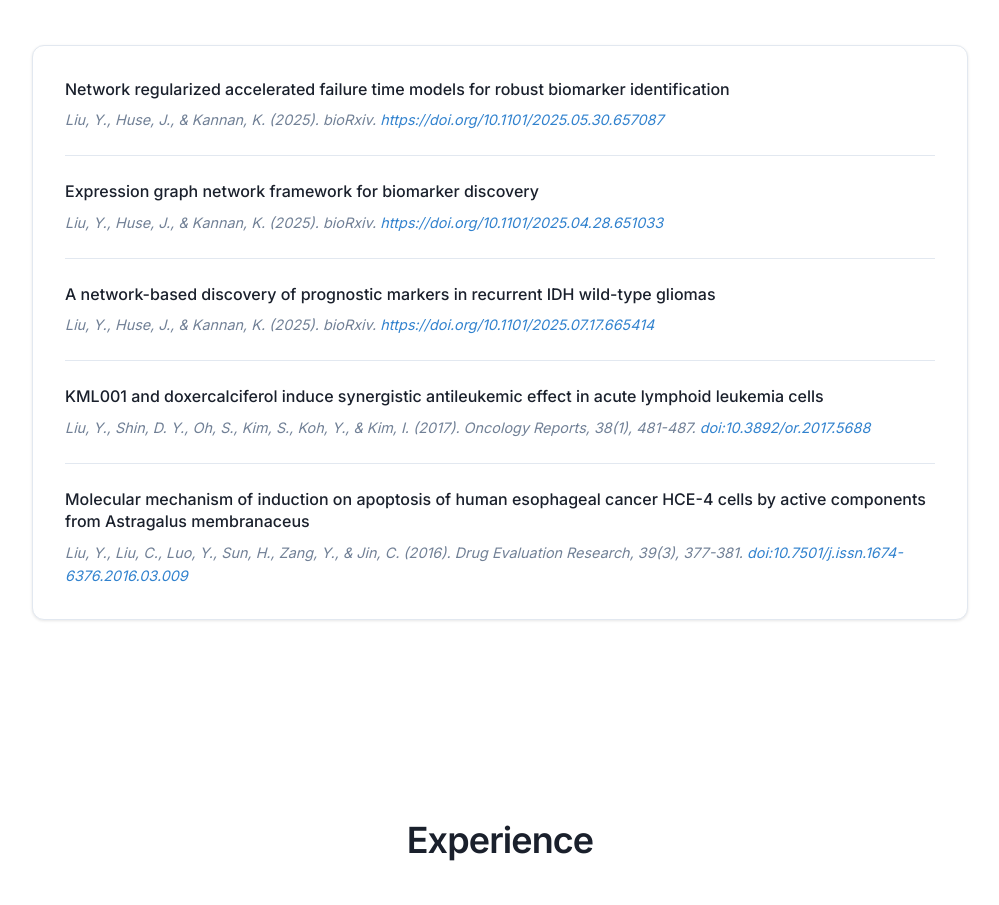
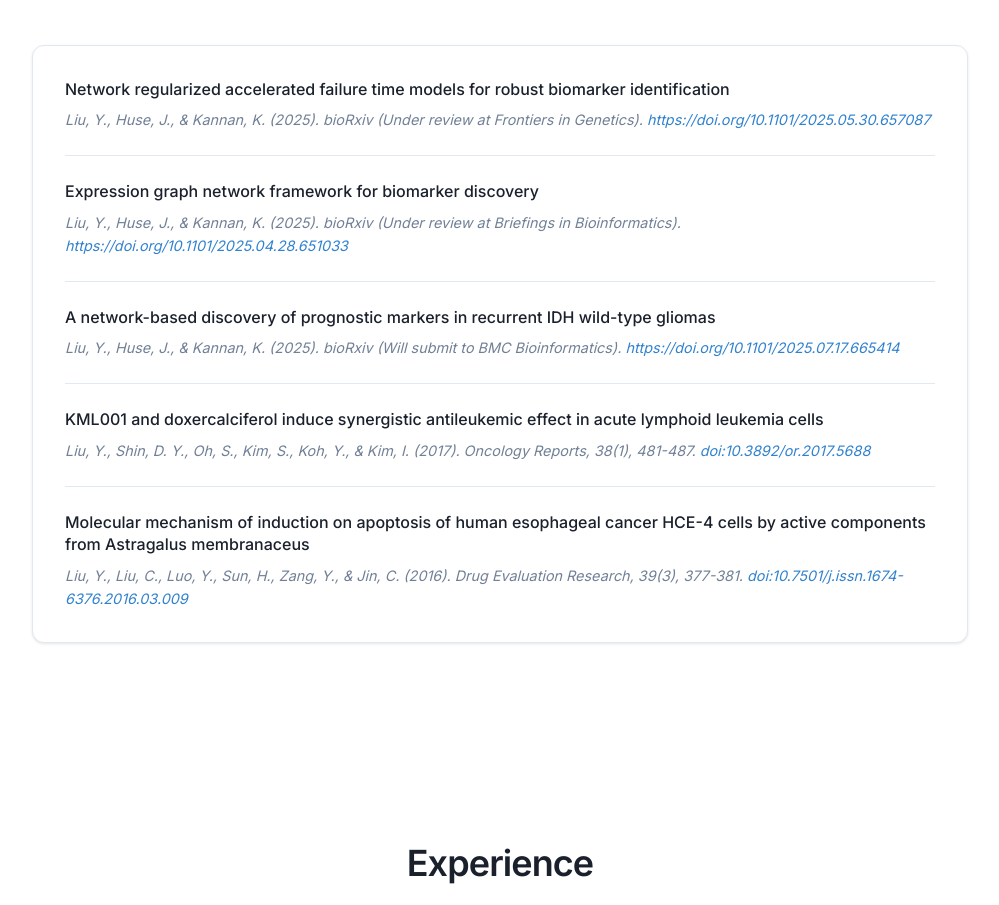
Before and after one commit to yliu38/yliu38.github.io, a plain HTML site: page index.html in a window 1280 px wide. Shown: the part 1576-2481 px from the top of the page, without its empty margins (140-1139 px from the left). Drawn offline with Linux system fonts and the light colour scheme.

Commit message:
Update index.html

```diff
--- a/index.html
+++ b/index.html
@@ -49,7 +49,7 @@
             <div class="container">
                 <h2>About Me</h2>
                 <div class="about-content">
-                    <p>I am a Statistician, Data Scientist and Bioinformatician with a strong foundation in statistical theory and applications. Having recently defended my PhD in Biostatistics at UTHealth Houston (expected graduation: August 2025), I integrate statistical modeling with deep learning to address complex biological challenges. My research centers on developing novel methods for biomarker discovery and multi-omics data integration, with a particular focus on graph neural networks and their applications in precision medicine.</p>
+                    <p>I am a Statistician, Data Scientist and Bioinformatician with a strong foundation in statistical theory and applications. Having recently defended my PhD in Biostatistics at UTHealth Houston (expected graduation: August 2025), I integrate statistical modeling with deep learning to address complex biological challenges. My research centers on developing novel methods for biomarker discovery and multi-omics data integration, with a particular focus on graph neural networks, regularized models and their applications in precision medicine.</p>
 
                     <div class="research-interests">
                         <h3>Research Interests</h3>
@@ -73,15 +73,15 @@
                         <ul>
                             <li>
                                 <span class="title">Network regularized accelerated failure time models for robust biomarker identification</span>
-                                <span class="journal">Liu, Y., Huse, J., & Kannan, K. (2025). bioRxiv. <a href="https://doi.org/10.1101/2025.05.30.657087" target="_blank">https://doi.org/10.1101/2025.05.30.657087</a></span>
+                                <span class="journal">Liu, Y., Huse, J., & Kannan, K. (2025). bioRxiv (Under review at Frontiers in Genetics). <a href="https://doi.org/10.1101/2025.05.30.657087" target="_blank">https://doi.org/10.1101/2025.05.30.657087</a></span>
                             </li>
                             <li>
                                 <span class="title">Expression graph network framework for biomarker discovery</span>
-                                <span class="journal">Liu, Y., Huse, J., & Kannan, K. (2025). bioRxiv. <a href="https://doi.org/10.1101/2025.04.28.651033" target="_blank">https://doi.org/10.1101/2025.04.28.651033</a></span>
+                                <span class="journal">Liu, Y., Huse, J., & Kannan, K. (2025). bioRxiv (Under review at Briefings in Bioinformatics). <a href="https://doi.org/10.1101/2025.04.28.651033" target="_blank">https://doi.org/10.1101/2025.04.28.651033</a></span>
                             </li>
                             <li>
                                 <span class="title">A network-based discovery of prognostic markers in recurrent IDH wild-type gliomas</span>
-                                <span class="journal">Liu, Y., Huse, J., & Kannan, K. (2025). bioRxiv. <a href="https://doi.org/10.1101/2025.07.17.665414" target="_blank">https://doi.org/10.1101/2025.07.17.665414</a></span>
+                                <span class="journal">Liu, Y., Huse, J., & Kannan, K. (2025). bioRxiv (Will submit to BMC Bioinformatics). <a href="https://doi.org/10.1101/2025.07.17.665414" target="_blank">https://doi.org/10.1101/2025.07.17.665414</a></span>
                             </li>
                             <li>
                                 <span class="title">KML001 and doxercalciferol induce synergistic antileukemic effect in acute lymphoid leukemia cells</span>
```
